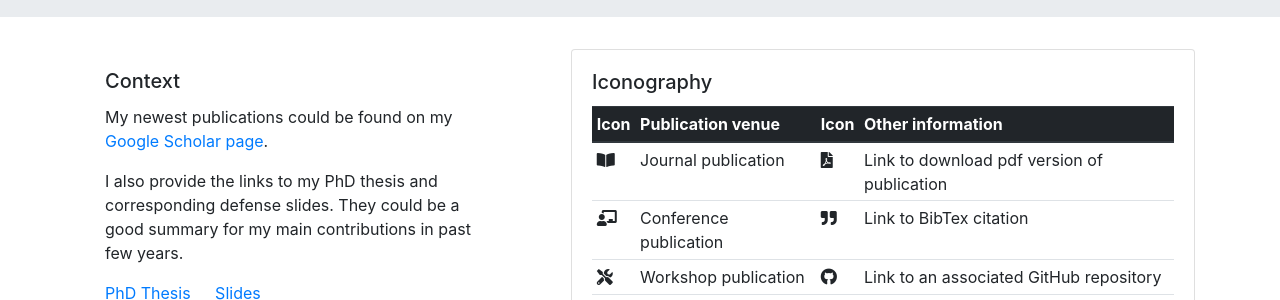
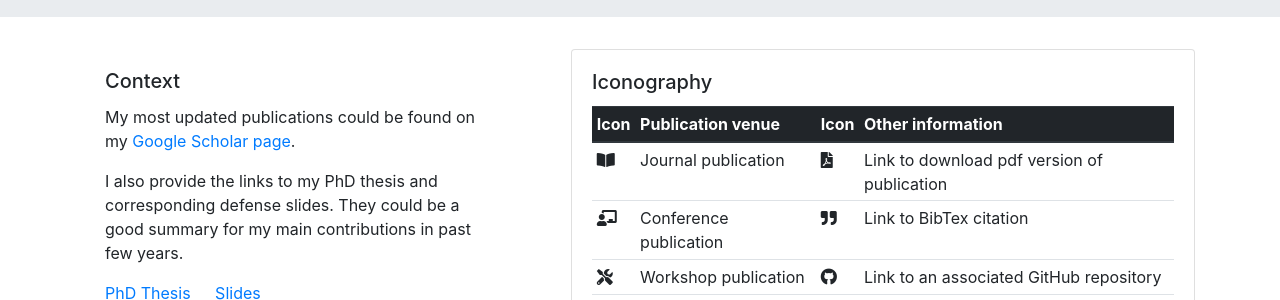
Before and after one commit to kingsley1989/kingsley1989.github.io, a Jekyll site: the page built from _pages/publications.md, in a window 1280 px wide. Shown: the part 288-588 px from the top of the page. Built offline with Jekyll 4.4.1, drawn with Linux system fonts in a browser that asks for light colours; nearby versions of some CDN libraries.

Commit message:
Update publications.md

```diff
--- a/_pages/publications.md
+++ b/_pages/publications.md
@@ -7,7 +7,7 @@
   "Another new quote to show that this is a professional site" --- [Anonymous Quotes](https://kingsley1989.github.io).
 
 overview: |
-  My newest publications could be found on my [Google Scholar page](https://scholar.google.com/citations?user=u2rFTvYAAAAJ&hl=en).
+  My most updated publications could be found on my [Google Scholar page](https://scholar.google.com/citations?user=u2rFTvYAAAAJ&hl=en).
 
   I also provide the links to my PhD thesis and corresponding defense slides. They could be a good summary for my main contributions in past few years.
 ---
```
